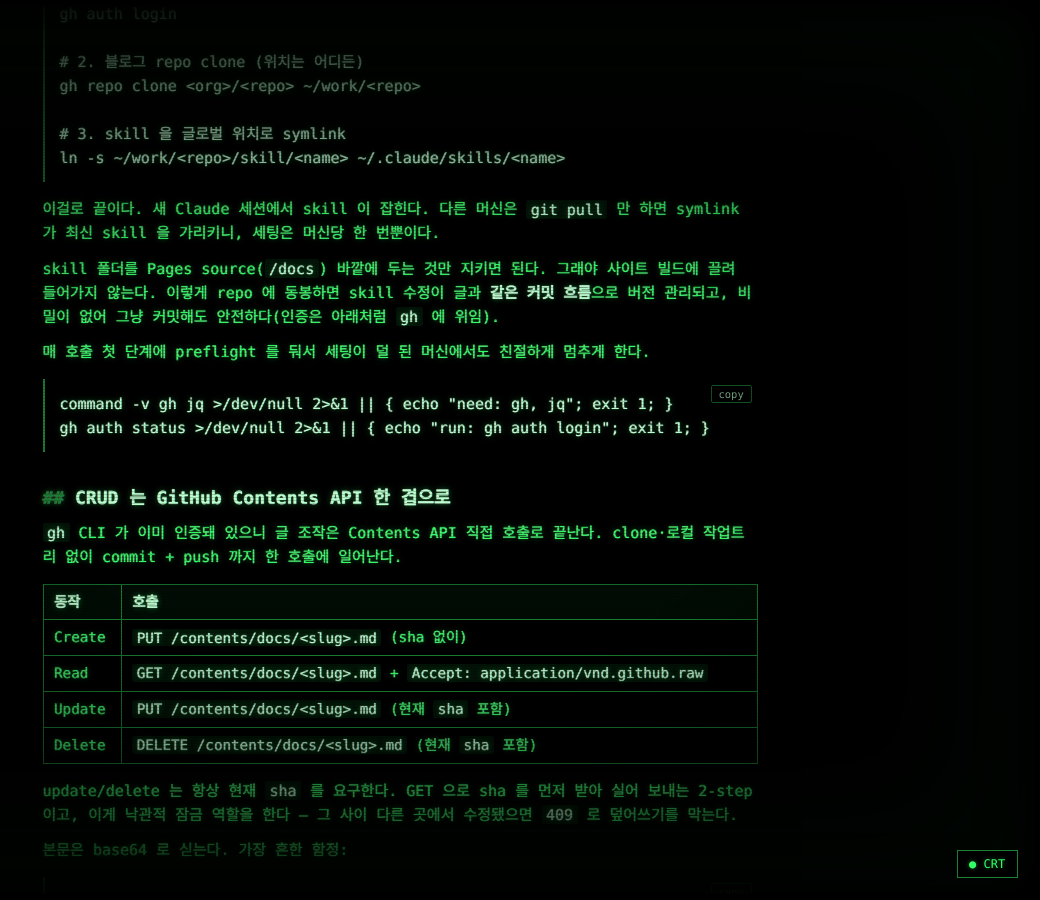
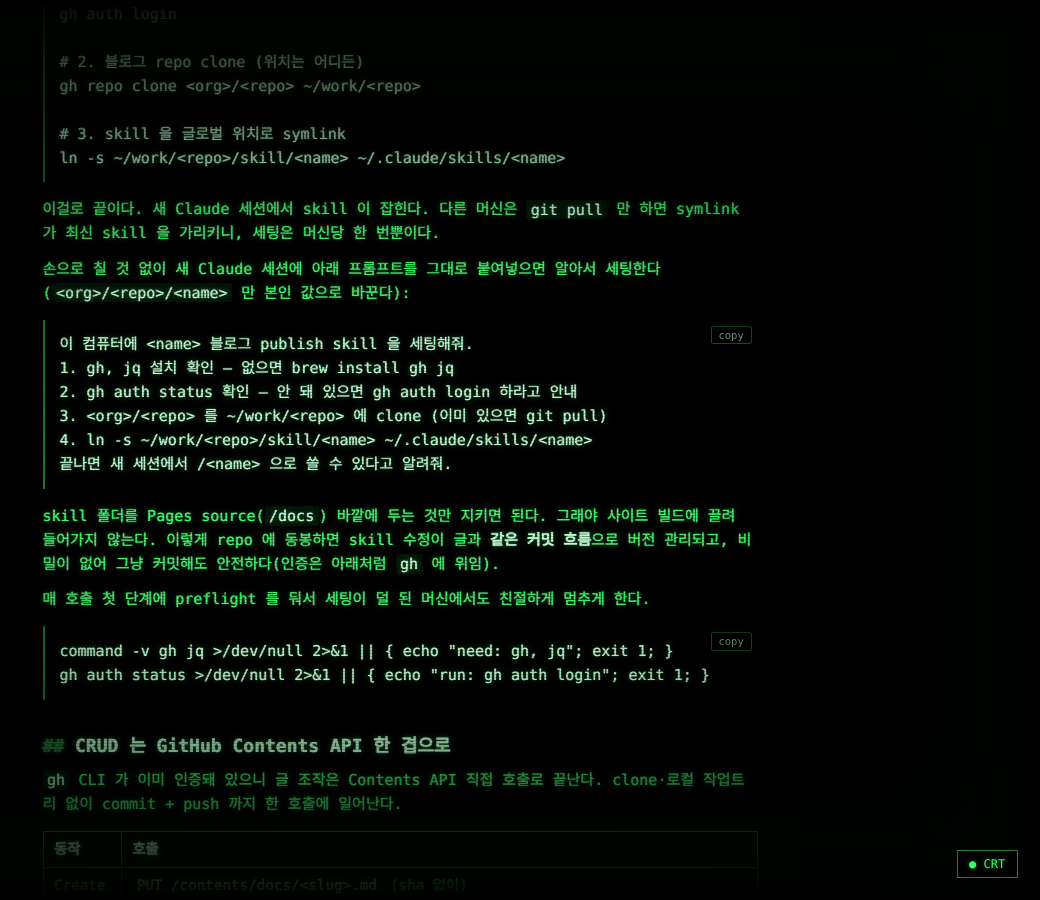
Before and after one commit to ssk-play/tech.sskplay.com, a Jekyll site: the page built from docs/claude-skill-blog-publisher.md, in a window 1280 px wide and 900 px high, scrolled down 456 px. Shown: the whole window, without its empty margins (240-1280 px from the left). Built offline with Jekyll 4.4.1, drawn with Linux system fonts in a browser that asks for light colours.

Commit message:
Update post: add paste-into-Claude setup prompt

````diff
--- a/docs/claude-skill-blog-publisher.md
+++ b/docs/claude-skill-blog-publisher.md
@@ -25,6 +25,17 @@ ln -s ~/work/<repo>/skill/<name> ~/.claude/skills/<name>
 ```
 
 이걸로 끝이다. 새 Claude 세션에서 skill 이 잡힌다. 다른 머신은 `git pull` 만 하면 symlink 가 최신 skill 을 가리키니, 세팅은 머신당 한 번뿐이다.
+
+손으로 칠 것 없이 새 Claude 세션에 아래 프롬프트를 그대로 붙여넣으면 알아서 세팅한다 (`<org>/<repo>/<name>` 만 본인 값으로 바꾼다):
+
+```
+이 컴퓨터에 <name> 블로그 publish skill 을 세팅해줘.
+1. gh, jq 설치 확인 — 없으면 brew install gh jq
+2. gh auth status 확인 — 안 돼 있으면 gh auth login 하라고 안내
+3. <org>/<repo> 를 ~/work/<repo> 에 clone (이미 있으면 git pull)
+4. ln -s ~/work/<repo>/skill/<name> ~/.claude/skills/<name>
+끝나면 새 세션에서 /<name> 으로 쓸 수 있다고 알려줘.
+```
 
 skill 폴더를 Pages source(`/docs`) 바깥에 두는 것만 지키면 된다. 그래야 사이트 빌드에 끌려 들어가지 않는다. 이렇게 repo 에 동봉하면 skill 수정이 글과 **같은 커밋 흐름**으로 버전 관리되고, 비밀이 없어 그냥 커밋해도 안전하다(인증은 아래처럼 `gh` 에 위임).
 
````
